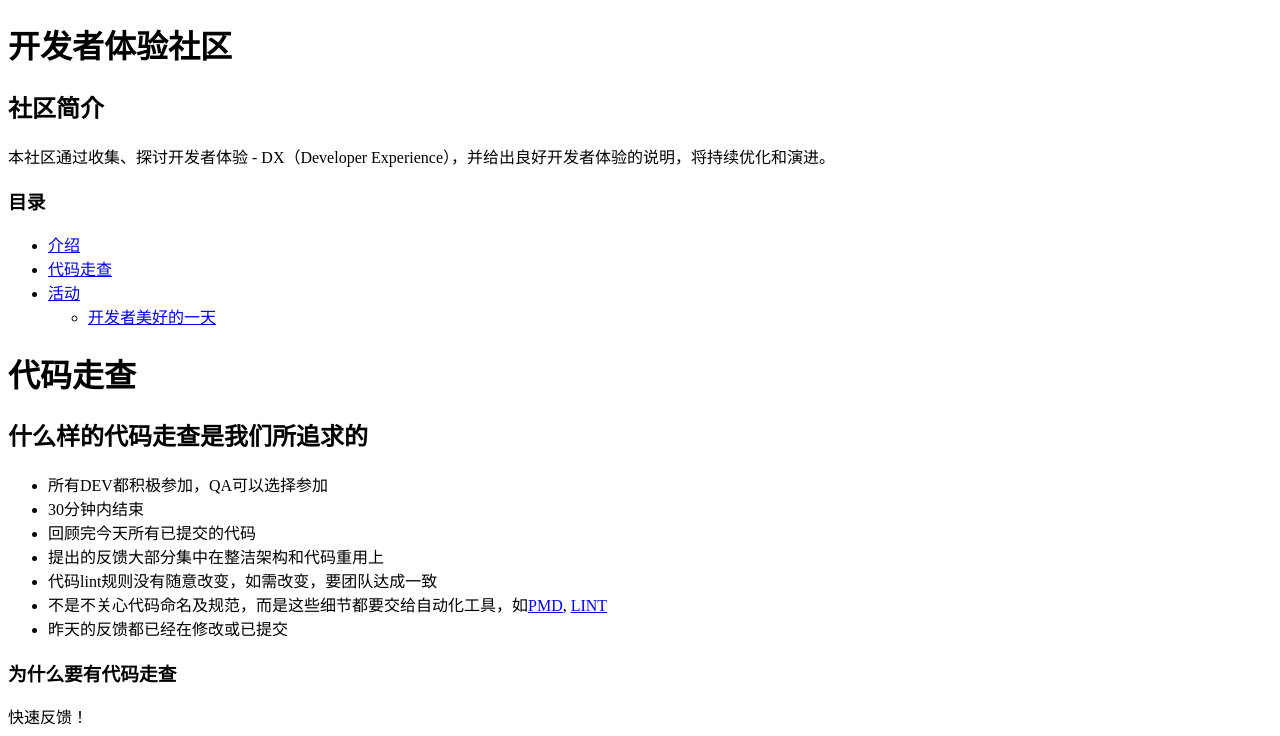
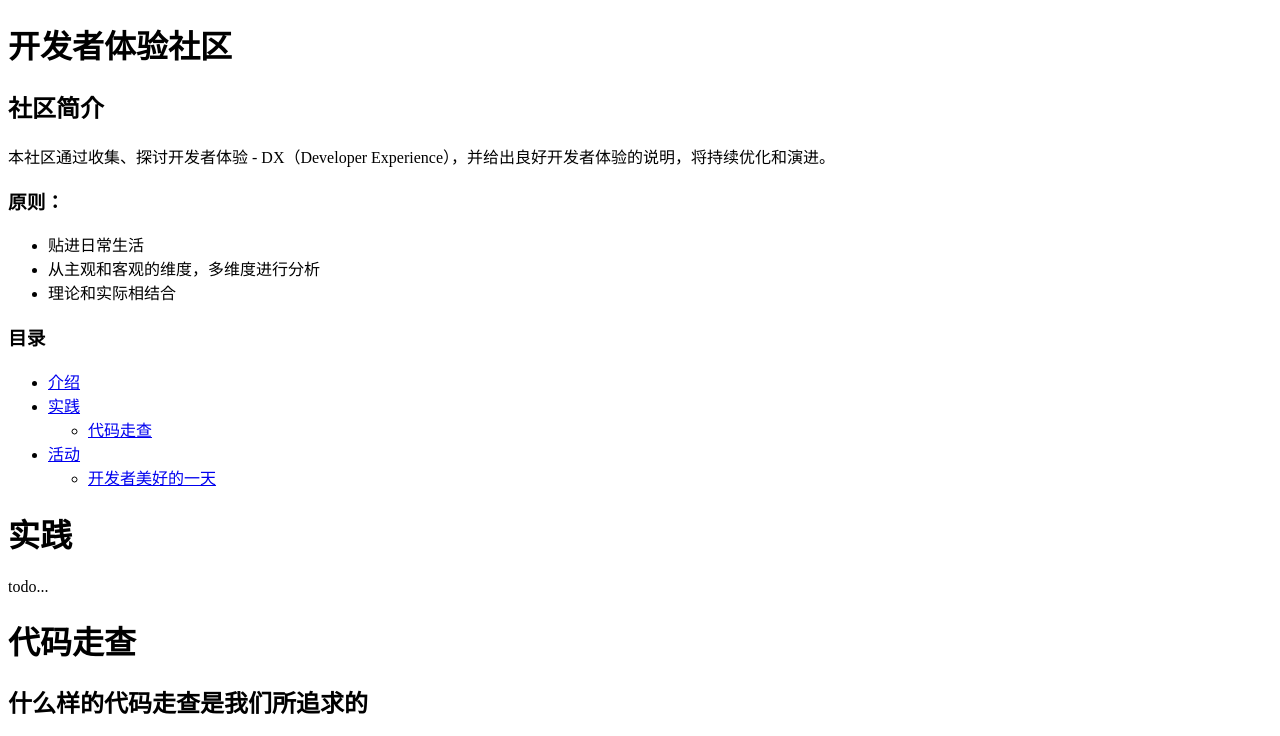
Before and after one commit to topdevexp/home, a plain HTML site: page index.html in a window 1280 px wide. Shown: the top 736 px of the page. Drawn offline with Linux system fonts and the light colour scheme.

Commit message:
deploy: 2e3cd58230d7b9cf134beb61c9d407b7579533a7

```diff
--- a/index.html
+++ b/index.html
@@ -15,15 +15,26 @@
 <h1>开发者体验社区</h1>
 <h2>社区简介</h2>
 <p>本社区通过收集、探讨开发者体验 - DX（Developer Experience），并给出良好开发者体验的说明，将持续优化和演进。</p>
+<h3>原则：</h3>
+<ul>
+<li>贴进日常生活</li>
+<li>从主观和客观的维度，多维度进行分析</li>
+<li>理论和实际相结合</li>
+</ul>
 <h3>目录</h3>
 <ul>
 <li><a href="spec.md">介绍</a></li>
+<li><a href="practices.md">实践</a>
+<ul>
 <li><a href="#代码回顾">代码走查</a></li>
+</ul></li>
 <li><a href="weekly-catchup.md">活动</a>
 <ul>
 <li><a href="#美好的一天">开发者美好的一天</a></li>
 </ul></li>
 </ul>
+<h1>实践</h1>
+<p>todo...</p>
 <h1>代码走查</h1>
 <h2>什么样的代码走查是我们所追求的</h2>
 <ul>
```
